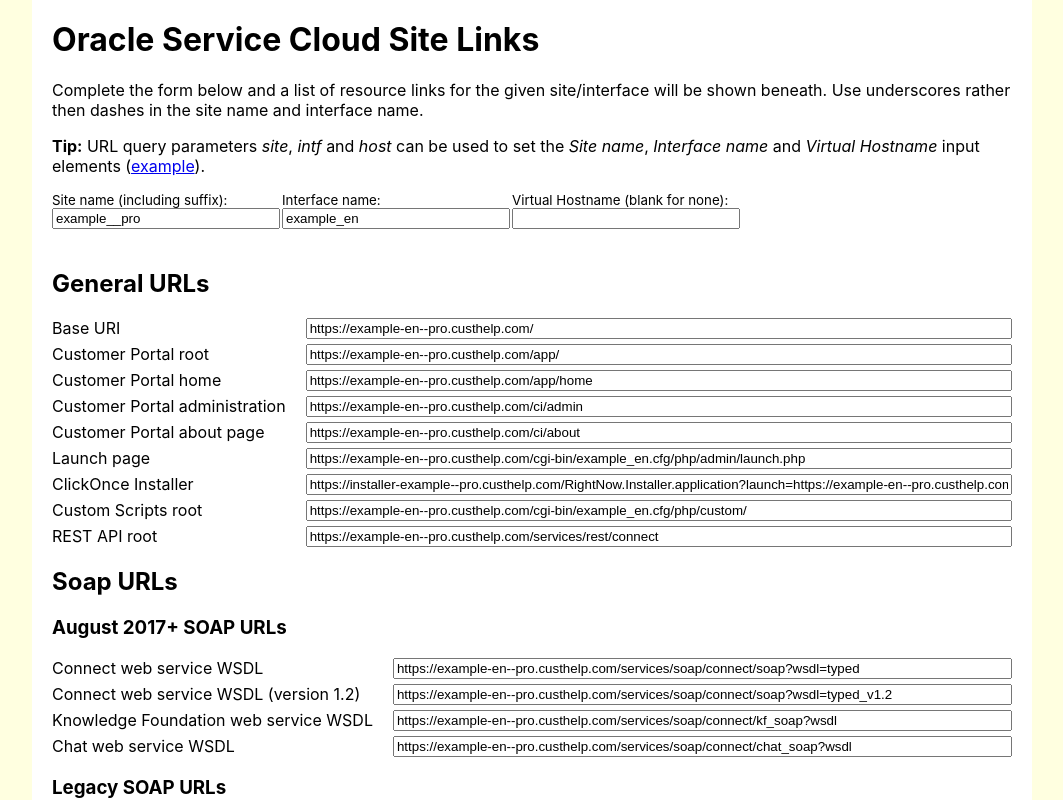
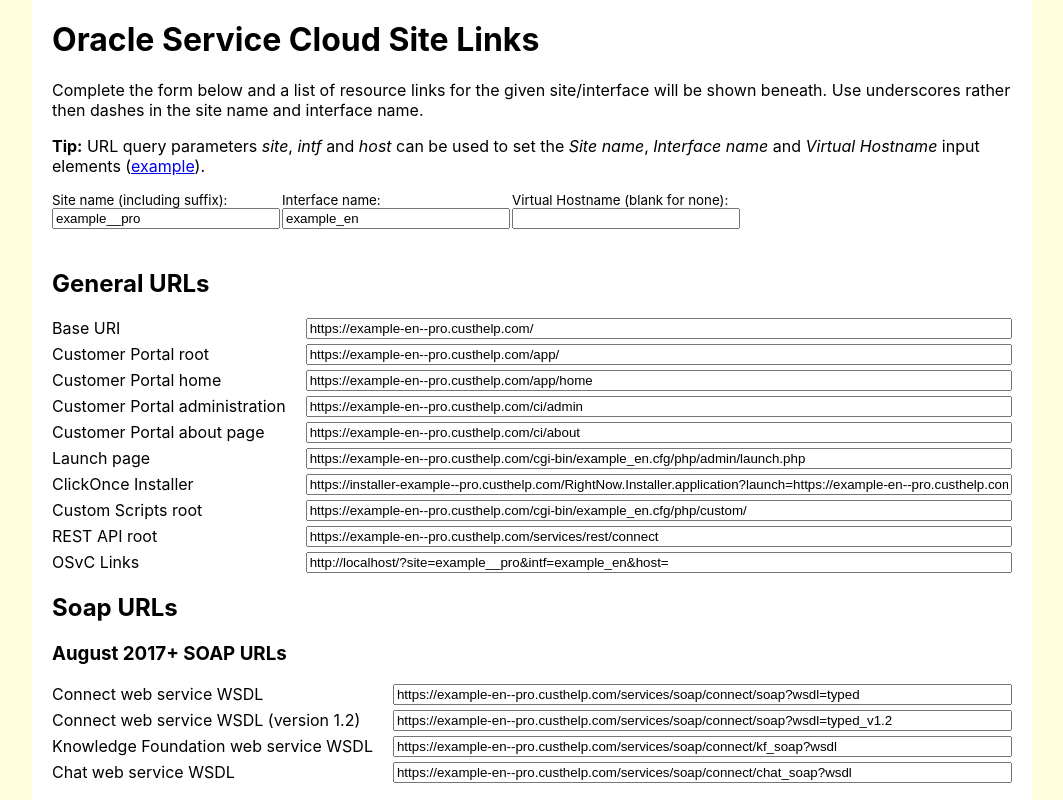
Before and after one commit to DanStevens/osvc-links, a React (Create React App) app: page / in a window 1280 px wide. Shown: the top 800 px of the page, without its empty margins (108-1171 px from the left). Built offline with nearby package versions, Linux system fonts and the light colour scheme.

Commit message:
Added a special 'siteInfoProp' named 'osvcLinks' for linking to this app using the give site info

```diff
--- a/src/App.js
+++ b/src/App.js
@@ -45,6 +45,7 @@
           <Resource siteInfo={siteInfo} siteInfoProp="installer" label="ClickOnce Installer" />
           <Resource siteInfo={siteInfo} siteInfoProp="scriptsRoot" label="Custom Scripts root" />
           <Resource siteInfo={siteInfo} siteInfoProp="restApiRoot" label="REST API root" />
+          <Resource siteInfo={siteInfo} siteInfoProp="osvcLinks" label="OSvC Links" />
         </ResourceGrid>
 
         <h2>Soap URLs</h2>
--- a/src/Resources.js
+++ b/src/Resources.js
@@ -10,7 +10,14 @@
 }
 
 export function Resource(props) {
-  let resource = props.siteInfo[props.siteInfoProp];
+  let resource;
+  // Special 'siteInfoProp' for linking to this app using the give site info
+  if (props.siteInfoProp === 'osvcLinks') {
+    resource = `${window.location.href.split('?')[0]}?site=${props.siteInfo.siteName}` +
+               `&intf=${props.siteInfo.intfName}&host=${props.siteInfo.vhost}`;
+  } else {
+    resource = props.siteInfo[props.siteInfoProp];
+  }
   return (
     <ResourceCore label={props.label} resource={resource} />
   );
```
